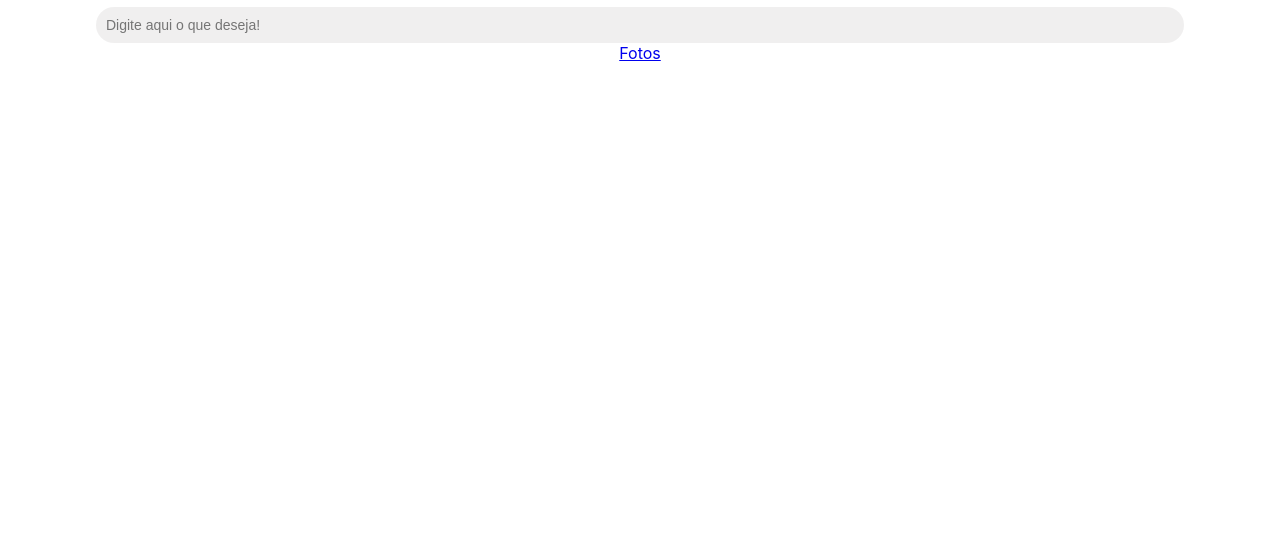
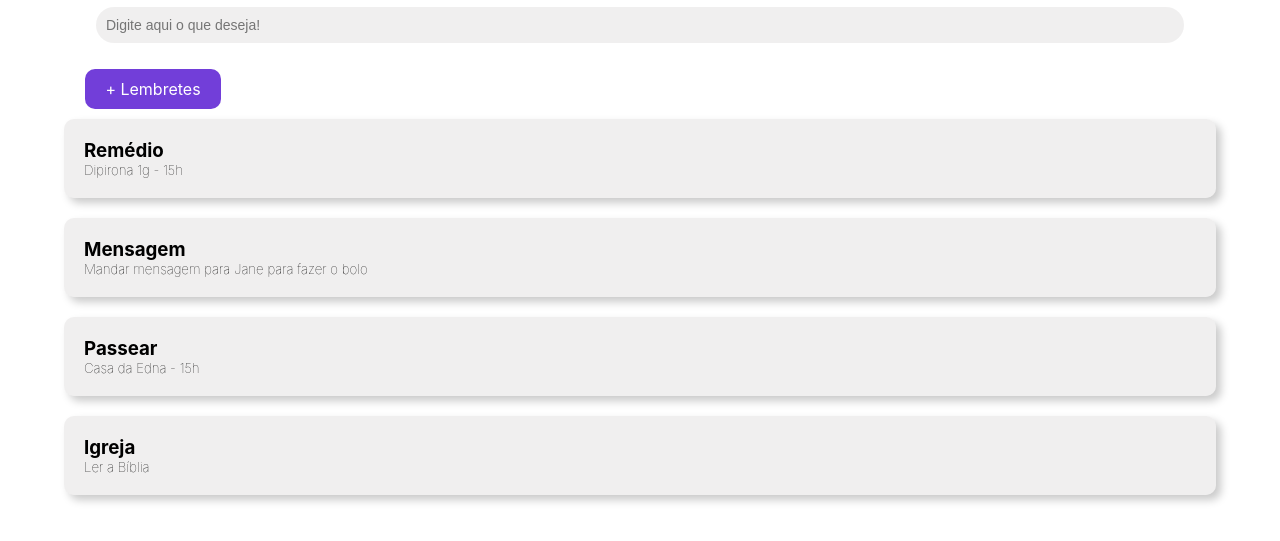
Before and after one commit to mcarolfll/P.I, a plain HTML site: page lembretes.html in a window 1280 px wide. Shown: the part 83-624 px from the top of the page. Drawn offline with Linux system fonts and the light colour scheme.

Commit message:
lembretes.html

```diff
--- a/lembretes.html
+++ b/lembretes.html
@@ -5,20 +5,36 @@
     <meta name="viewport" content="width=device-width, initial-scale=1.0">
     <link rel="stylesheet" href="style.css">
     <title>Lembretes</title>
+
 </head>
 <body>
 
+<div class="header">Lembretes</div>
 
-
-
-    <div class="header">Lembretes</div>
   <div class="search-bar">
     <input type="text" placeholder="Digite aqui o que deseja!">
   </div>
 
+  <a href="lembretes1.html" class="botao-link"> + Lembretes</a>
+
+<div class="bloco">
+<h3>Remédio</h3>
+<h5>Dipirona 1g - 15h </h6>
+</div>
+<div class="bloco">
+  <h3>Mensagem</h3>
+  <h5>Mandar mensagem para Jane para fazer o bolo</h6>
+  </div>
+  <div class="bloco">
+    <h3>Passear</h3>
+    <h5>Casa da Edna - 15h</h6>
+    </div>
+    <div class="bloco">
+      <h3>Igreja</h3>
+      <h5>Ler a Bíblia </h6>
+      </div>
 
 
-  <a href="index.html">Fotos</a>
 
 </body>
 </html>
```
